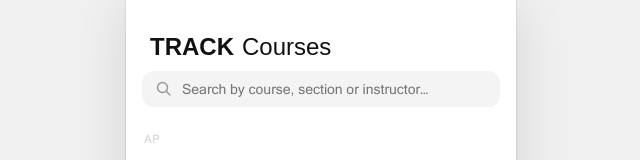
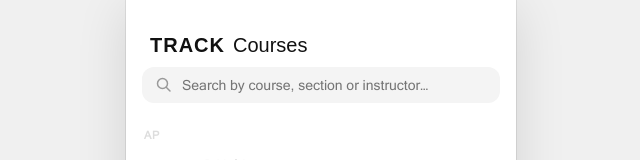
Before and after one commit to limupani/track-timetable, a React (Vite) app: page / in a window 1280 px wide. Shown: the top 160 px of the page, without its empty margins (319-959 px from the left). Built offline with nearby package versions, Linux system fonts and the light colour scheme; a web font is replaced by a local one.

Commit message:
font size

```diff
--- a/src/styles/comic.js
+++ b/src/styles/comic.js
@@ -52,7 +52,7 @@ export const comicStyles = {
     flexShrink:     0,
   },
   viewerTitle: {
-    fontSize:   35,
+    fontSize:   30,
     fontWeight: 500,
     color:      '#111',
     fontFamily: '"Oct",sans-serif'
--- a/src/styles/picker.js
+++ b/src/styles/picker.js
@@ -39,13 +39,14 @@ export const pickerStyles = {
     lineHeight: 1,
   },
   trackWord: {
-    fontSize:   24,
+    fontSize:   20,
     fontWeight: 700,
     color:      INK,
+    letterSpacing: '0.05em',
     fontFamily: '"Adelle",sans-serif',
   },
   headerSub: {
-    fontSize:   24,
+    fontSize:   20,
     fontWeight: 200,
     color:      '#111111',
     fontFamily: '"Adelle",sans-serif',
--- a/src/styles/schedule.js
+++ b/src/styles/schedule.js
@@ -39,15 +39,17 @@ export const scheduleStyles = {
     lineHeight: 1,
   },
   trackWord: {
-    fontSize:      24,
+    fontSize:      20,
     fontWeight:    700,
     color:         INK,
+    letterSpacing: '0.05em',
     fontFamily: "'Adelle', sans serif",
   },
   dayWord: {
-    fontSize:      24,
+    fontSize:      20,
     fontWeight:    200,
     color:         INK,
+    letterSpacing: '0.02em',
     fontFamily: "'Adelle', sans serif",
   },
   plusBtn: {
--- a/src/styles/weekend.js
+++ b/src/styles/weekend.js
@@ -24,7 +24,7 @@ export const weekendStyles = {
 
   /* ── "More from the Studio" heading ── */
   heading: {
-    fontSize:      40,
+    fontSize:      35,
     fontWeight:    500,
     color:         '#111',
     lineHeight:    0.9,
```
